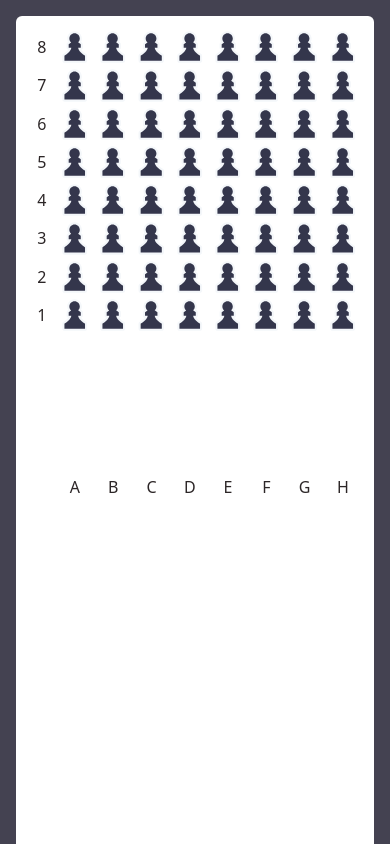
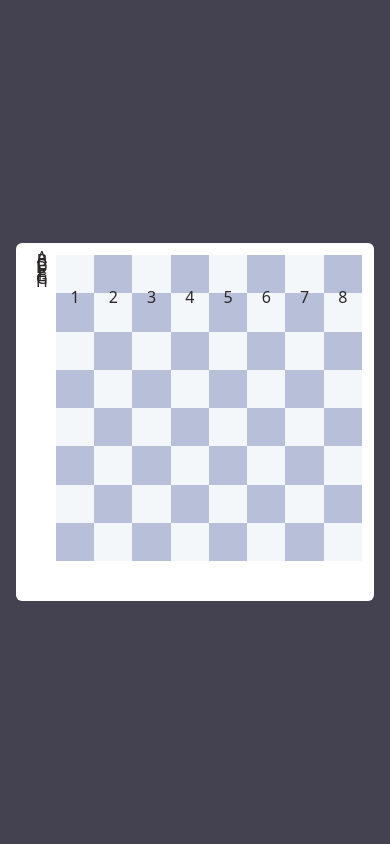
Before and after one commit to FyodorSologub/chess-app, a Next.js app: page / in a window 390 px wide. Shown: the top 844 px of the page. Built offline with nearby package versions, Linux system fonts and the light colour scheme.

Commit message:
rewrited board type system

```diff
--- a/app/features/ChessBoard.tsx
+++ b/app/features/ChessBoard.tsx
@@ -1,30 +1,34 @@
-// utils
-import { range } from '@/app/lib/utils';
+// constants
+import { files, ranks, cells } from "../lib/constants";
+
+// interfeces and types
+import { CellXCor, CellYCor } from '@/app/lib/interfaces';
 
 // components
-import BoardFile from "../ui/chess_board/BoardRank";
-import BoardRank from "../ui/chess_board/BoardFile";
+import BoardFile from "../ui/chess_board/BoardFile";
+import BoardRank from "../ui/chess_board/BoardRank";
 import ChessCell from "../ui/chess_board/ChessCell";
 
+// arrays of Jsx elements
+const boardRanks: JSX.Element[] = Object.entries(ranks).map(([xCor, value]) => <BoardRank key={xCor} xCor={xCor as CellXCor} />);
+const boardFiles: JSX.Element[] = Object.entries(files).map(([yCor, value]) => <BoardFile key={yCor} yCor={yCor as CellYCor} />);
+const chessCells: JSX.Element[] = Object.entries(cells).map(([key, value]) => {
+  const [yCor, xCor] = key.split('') as [CellYCor, CellXCor];
+  return <ChessCell key={key} xCor={xCor} yCor={yCor} />;
+});
 
 
 const ChessBoard = () : JSX.Element => {
   return (
     <section className='aspect-square w-full md:max-w-[607px] md:max-h-[640px] rounded-md bg-white p-3 grid grid-cols-12 grid-rows-12 gap-0'>
         <div className='grid grid-cols-1 grid-rows-8 col-span-1 row-span-11 gap-0'>
-          {
-            //range(8).reverse().map(i => <p className='flex justify-center items-center text-velvetBlack-custom antialiased font-thin col-span-1 row-span-1' key={ i+1 }>{ i+1 }</p>)
-          }
+          { boardFiles }
         </div>
         <div className='aspect-square col-span-11 row-span-11 grid grid-cols-8 grid-rows-8 gap-0'>
-          {
-            //getBoardSquares()
-          }
+          { chessCells }
         </div>
         <div className='col-span-full col-start-2 row-span-1 grid grid-cols-8 grid-rows-1 gap-0'>
-          {
-            //range(8).map(i => <p className='flex justify-center items-center text-velvetBlack-custom antialiased font-thin col-span-1 row-span-1' key={ i }>{ alphabet[i] }</p>)
-          }
+          { boardRanks }
         </div>
     </section>
   );
--- /dev/null
+++ b/app/lib/constants.ts
@@ -0,0 +1,20 @@
+import { CellXCor, CellYCor, Cells, Ranks, Files } from "./interfaces";
+
+const ranks: Ranks = Object.fromEntries(
+    Array.from({ length: 8 }, (_, index) => [String(index + 1) as CellXCor, { isHovered: false }])
+) as Ranks;
+
+const files: Files = Object.fromEntries(
+    Array.from('ABCDEFGH', (yCor) => [yCor as CellYCor, { isHovered: false }])
+) as Files;
+
+const cells: Cells = Object.fromEntries(
+    Array.from({ length: 8 }, (_, xCor) =>
+      Array.from('ABCDEFGH', (yCor) => [
+        `${yCor}${xCor + 1}` as `${CellYCor}${CellXCor}`,
+        { isHovered: false },
+      ])
+    ).flat()
+) as Cells;
+
+export { ranks, files, cells };
--- a/app/lib/interfaces.ts
+++ b/app/lib/interfaces.ts
@@ -1,4 +1,11 @@
+export type CellXCor = '1' | '2' | '3' | '4' | '5' | '6' | '7' | '8';
+export type CellYCor = 'A' | 'B' | 'C' | 'D' | 'E' | 'F' | 'G' | 'H';
+
 export interface Cell {
-    readonly xCor: 1 | 2 | 3 | 4 | 5 | 6 | 7 | 8;
-    readonly yCor: 1 | 2 | 3 | 4 | 5 | 6 | 7 | 8;
+    readonly xCor: CellXCor;
+    readonly yCor: CellYCor;
 };
+
+export type Ranks = { [xCor in CellXCor]: { isHovered: boolean }; };
+export type Files = { [yCor in CellYCor]: { isHovered: boolean }; };
+export type Cells = { [key in `${CellYCor}${CellXCor}`]: { isHovered: boolean }; };
--- a/app/page.tsx
+++ b/app/page.tsx
@@ -1,49 +1,9 @@
-import PawnBlack from "./ui/chess_pieces/black/Pawn";
-import { range } from "./lib/utils";
-
-const getBoardSquares = () : JSX.Element[] => {
-  const result : JSX.Element[] = [];
-
-  range(8).forEach(i => range(8).forEach(j => {
-    const start = (i+1) % 2 === 0 ? j+0 : j+1;
-    let classes : string;
-
-    switch(start%2===0) {
-      case true:
-        classes = 'aspect-square col-span-1 row-span-1 bg-piecesBlack-custom flex justify-center items-center';
-        break;
-      case false:
-        classes = 'aspect-square col-span-1 row-span-1 bg-piecesWhite-custom flex justify-center items-center';
-        break;
-    };
-
-    result.push(<p className={ classes } key={ `i:${i};j:${j}` }> <PawnBlack /> </p>);
-  }));
-
-  return result;
-};
-const alphabet = 'abcdefghijklmnopqrstuvwxyz'.toUpperCase().split('');
+import ChessBoard from "./features/ChessBoard";
 
 export default function Home() {
   return (
-    <main className='w-full h-full md:container'>
-      <section className='w-full rounded-md bg-white p-3 grid grid-cols-12 grid-rows-12 gap-0'>
-        <div className='grid grid-cols-1 grid-rows-8 col-span-1 row-span-11 gap-0'>
-          {
-            range(8).reverse().map(i => <p className='flex justify-center items-center text-velvetBlack-custom antialiased font-thin col-span-1 row-span-1' key={ i+1 }>{ i+1 }</p>)
-          }
-        </div>
-        <div className='aspect-square col-span-11 row-span-11 grid grid-cols-8 grid-rows-8 gap-0'>
-          {
-            getBoardSquares()
-          }
-        </div>
-        <div className='col-span-full col-start-2 row-span-1 grid grid-cols-8 grid-rows-1 gap-0'>
-          {
-            range(8).map(i => <p className='flex justify-center items-center text-velvetBlack-custom antialiased font-thin col-span-1 row-span-1' key={ i }>{ alphabet[i] }</p>)
-          }
-        </div>
-      </section>
+    <main className='w-full h-full md:container flex justify-center items-center'>
+      <ChessBoard />
     </main>
   );
 };
--- a/app/redux/slices/chess-board-slice.ts
+++ b/app/redux/slices/chess-board-slice.ts
@@ -1,26 +1,12 @@
 import { createSlice, PayloadAction } from '@reduxjs/toolkit';
-import { Cell } from '@/app/lib/interfaces';
-import { range } from '@/app/lib/utils';
-
-interface Ranks { [xCor: number]: { isHovered: boolean } };
-interface Files { [yCor: number]: { isHovered: boolean } };
-interface Cells { [xCor: number]: { [yCor: number] : { isHovered: boolean } } };
+import { Cell, Ranks, Files, Cells } from '@/app/lib/interfaces';
+import { ranks, files, cells } from '@/app/lib/constants';
 
 interface InitialState {
     ranks: Ranks,
     files: Files,
     cells: Cells,
 };
-
-const ranks = range(8,1).reverse().reduce((o, key) => ({ ...o, [key]: { isHovered: false }}), {});
-const files = range(8,1).reduce((o, key) => ({ ...o, [key]: { isHovered: false }}), {});
-const cells : Cells = {};
-range(8,1).forEach(i => {
-    cells[i] = {};
-    range(8,1).forEach(j => {
-        cells[i][j] = { isHovered: false };
-    });
-});
 
 const initialState : InitialState = {
    ranks,
@@ -29,15 +15,25 @@ const initialState : InitialState = {
 };
 
 // reducers
-const hoverCell = (state : InitialState, action: PayloadAction<number>) : void => {
-
+const hoverCell = (state : InitialState, action: PayloadAction<Cell>) : void => {
+    state.cells[`${action.payload.yCor}${action.payload.xCor}`]['isHovered'] = true;
+    state.ranks[action.payload.xCor]['isHovered'] = true;
+    state.files[action.payload.yCor]['isHovered'] = true;
 };
-const unhoverCell = (state : InitialState, action: PayloadAction<number>) : void => {
-
+const unhoverCell = (state : InitialState, action: PayloadAction<Cell>) : void => {
+    state.cells[`${action.payload.yCor}${action.payload.xCor}`]['isHovered'] = false;
+    state.ranks[action.payload.xCor]['isHovered'] = false;
+    state.files[action.payload.yCor]['isHovered'] = false;
 };
 
 export const chessBoard = createSlice({
     name: 'chessBoard',
     initialState: initialState,
-    reducers: {},
+    reducers: {
+        hover: hoverCell,
+        unhover: unhoverCell,
+    },
 });
+
+export const { hover, unhover } = chessBoard.actions;
+export default chessBoard.reducer;
--- a/app/ui/chess_board/BoardFile.tsx
+++ b/app/ui/chess_board/BoardFile.tsx
@@ -1,13 +1,9 @@
-import { Cell } from "@/app/lib/interfaces";
+import { CellYCor } from "@/app/lib/interfaces";
 
-const alphabet : readonly string[] = 'abcdefghijklmnopqrstuvwxyz'.toUpperCase().split('');
-type AlphabetValue = typeof alphabet[number];
-const getLetter = (yCor: Cell['yCor']) : AlphabetValue => alphabet[yCor+1];
-
-const BoardRank = (xCor: Cell['xCor'], yCor: Cell['yCor']) : JSX.Element => {
+const BoardFile = ({ yCor, ...rest }: { yCor: CellYCor } & React.HTMLProps<HTMLParagraphElement>): JSX.Element => {
     const className = 'flex justify-center items-center text-velvetBlack-custom antialiased font-thin col-span-1 row-span-1';
 
-    return <p className={ className } key={ `${xCor}:${yCor}` }>{ getLetter(yCor) }</p>;
+    return <p className={ className }>{ yCor }</p>;
 };
 
-export default BoardRank;
+export default BoardFile;
--- a/app/ui/chess_board/BoardRank.tsx
+++ b/app/ui/chess_board/BoardRank.tsx
@@ -1,9 +1,9 @@
-import { Cell } from "@/app/lib/interfaces";
+import { CellXCor } from "@/app/lib/interfaces";
 
-const BoardFile = (xCor: Cell['xCor'], yCor: Cell['yCor']) : JSX.Element => {
+const BoardRank = ({ xCor, ...rest }: { xCor: CellXCor } & React.HTMLProps<HTMLParagraphElement>): JSX.Element => {
     const className = 'flex justify-center items-center text-velvetBlack-custom antialiased font-thin col-span-1 row-span-1';
 
-    return <p className={ className } key={ `${xCor}:${yCor}` }>{ xCor }</p>;
+    return <p className={ className }>{ xCor }</p>;
 };
 
-export default BoardFile;
+export default BoardRank;
--- a/app/ui/chess_board/ChessCell.tsx
+++ b/app/ui/chess_board/ChessCell.tsx
@@ -1,5 +1,5 @@
 import { twMerge } from 'tailwind-merge'
-import { Cell } from '@/app/lib/interfaces';
+import { CellXCor, CellYCor, Cell } from '@/app/lib/interfaces';
 
 enum CellBgColor {
   Light = 'bg-piecesLight-custom',
@@ -9,7 +9,8 @@ enum CellBgColor {
 type CellBgColorFunc = (xCor : Cell['xCor'], yCor : Cell['yCor']) => CellBgColor.Light | CellBgColor.Dark;
 
 const getCellBgColor: CellBgColorFunc = (xCor, yCor) => {
-  const start = (xCor+1) % 2 === 0 ? yCor+0 : yCor+1;
+  const alphabet : readonly string[] = 'abcdefghijklmnopqrstuvwxyz'.toUpperCase().split('');
+  const start = (Number(xCor)) % 2 === 0 ? alphabet.indexOf(yCor)+0 : alphabet.indexOf(yCor)+1;
 
   switch(start%2===0) {
     case true:
@@ -19,14 +20,14 @@ const getCellBgColor: CellBgColorFunc = (xCor, yCor) => {
     };
 };
 
-const ChessCell = (xCor: Cell['xCor'], yCor: Cell['yCor']) : JSX.Element => {
+const ChessCell = ({ xCor, yCor, ...rest }: { xCor: CellXCor; yCor: CellYCor } & React.HTMLProps<HTMLParagraphElement>): JSX.Element => {
   const className = twMerge(
     'aspect-square col-span-1 row-span-1 flex justify-center items-center',
     getCellBgColor(xCor, yCor)
   );
 
   return (
-    <p className={ className } key={ `${xCor}:${yCor}` }></p>
+    <p className={ className } />
   );
 };
 
```
